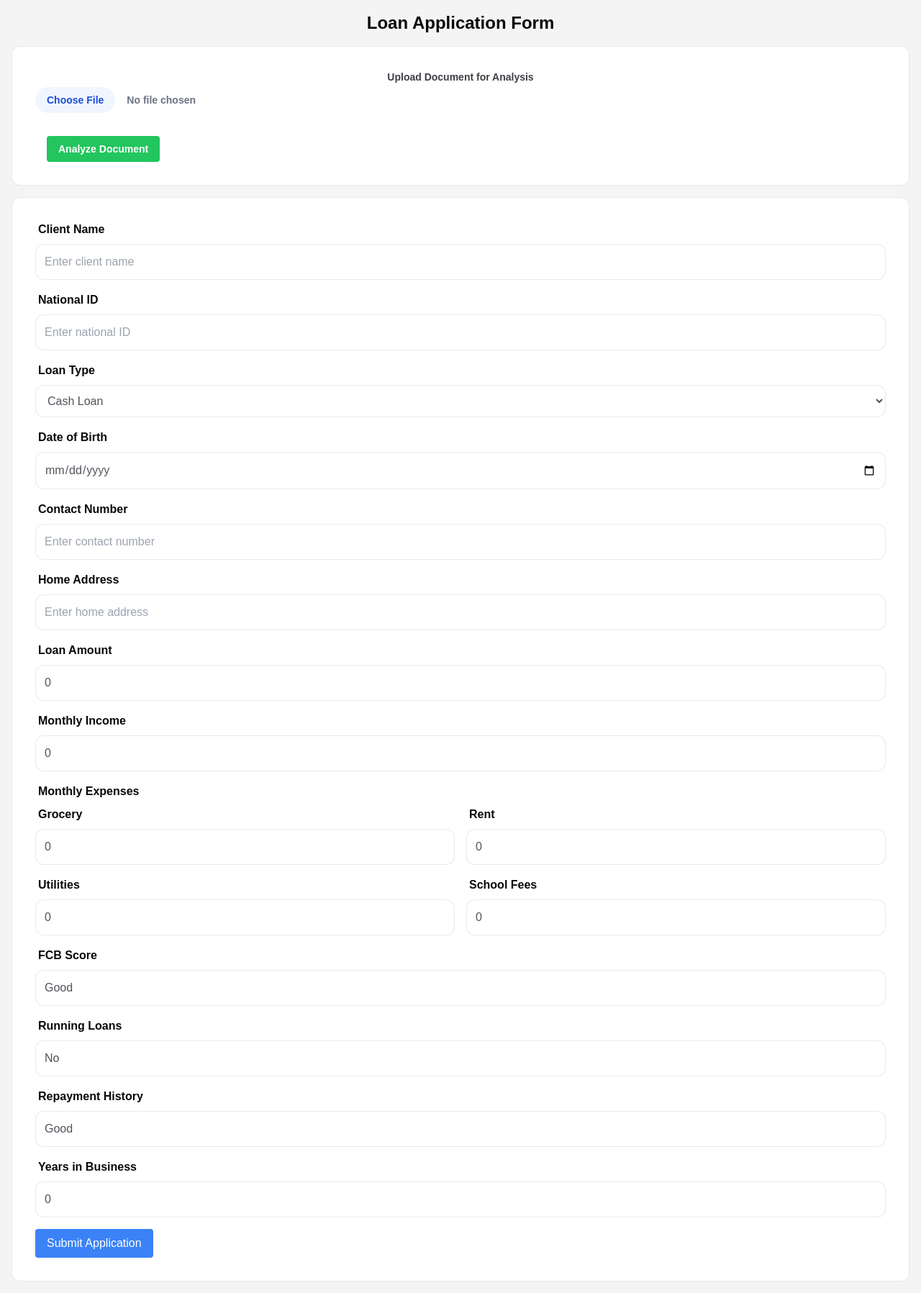
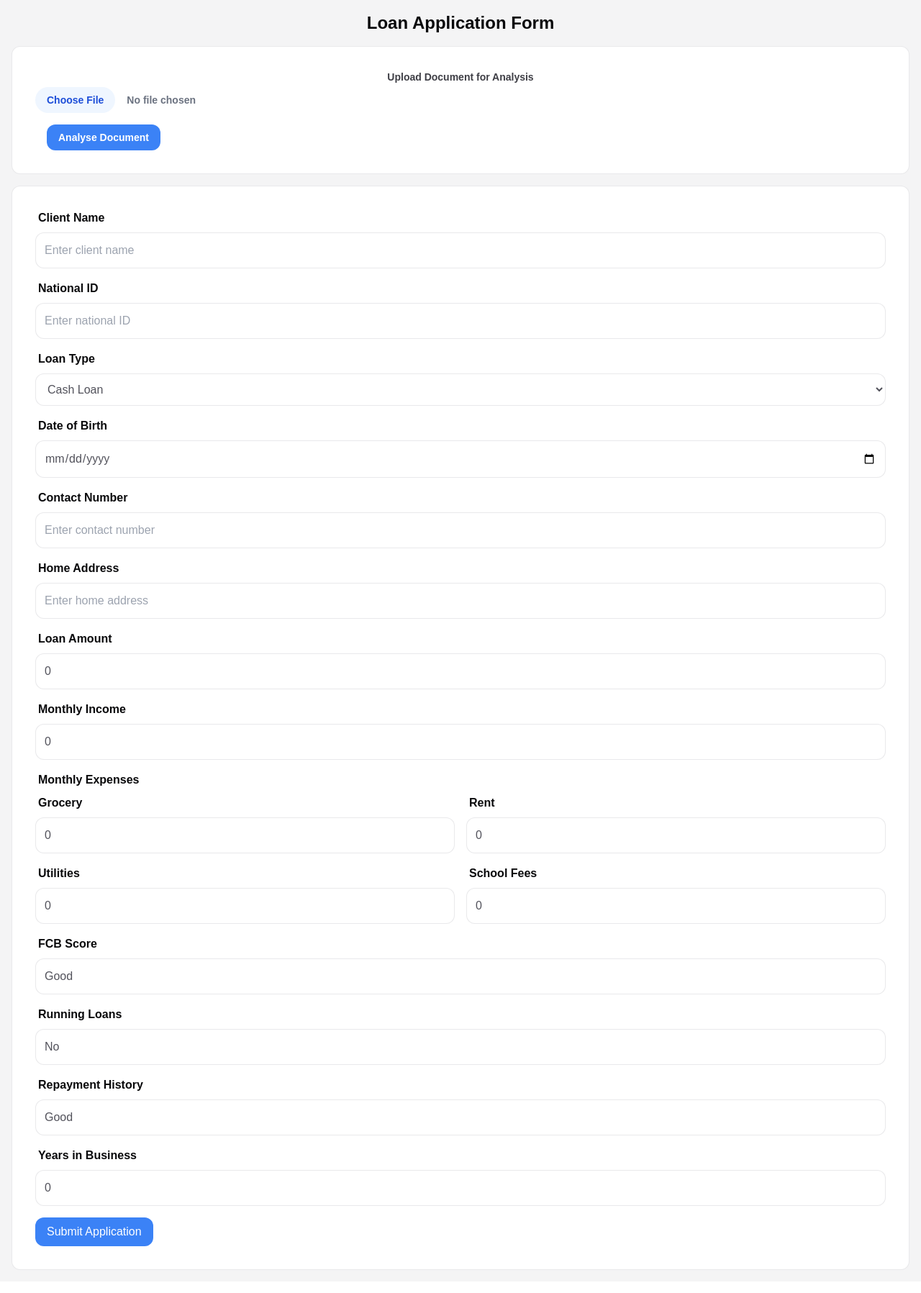
Before and after one commit to tatendabakozw/soshopay-engine, a Next.js app: page / in a window 1280 px wide. Shown: the whole page at 72% size. Built offline with nearby package versions, Linux system fonts and the light colour scheme.

Commit message:
feature: added document analysis

```diff
--- a/src/pages/api/analyze-document.ts
+++ b/src/pages/api/analyze-document.ts
@@ -49,7 +49,7 @@ export default async function handler(req: NextApiRequest, res: NextApiResponse)
     const response = await openai.chat.completions.create({
       model: "gpt-4-turbo", // Use a less expensive model
       messages: [
-        { role: "system", content: "You are a helpful assistant that analyzes documents for loan applications. Extract the client name and date of birth or any related fields if present." },
+        { role: "system", content: "You are a helpful assistant that analyzes documents. Extract the users name and date of birth or any related fields if present." },
         { role: "user", content: `Please analyze the following document for a loan application. Provide a brief summary of key points, any red flags, and extract the client name and date of birth if present. Format your response as JSON with keys: analysis, clientName, and dob.\n\n${truncatedContent}` }
       ],
       max_tokens: 500, // Limit the response size
--- a/src/pages/index.tsx
+++ b/src/pages/index.tsx
@@ -60,7 +60,6 @@ export default function Home() {
   const [loading, setLoading] = useState(false)
   const [response, setResponse] = useState<any>(null);
   const [file, setFile] = useState<File | null>(null);
-  const [analysis, setAnalysis] = useState<string | null>(null);
   const [analysisResult, setAnalysisResult] = useState<AnalysisResult | null>(null);
 
   const handleFileChange = (e: ChangeEvent<HTMLInputElement>) => {
@@ -164,8 +163,6 @@ export default function Home() {
     }
   };
 
-  console.log('result after submition: ', analysis)
-
   return (
     <div className="w-full bg-zinc-100 ">
       <div className="container mx-auto p-4">
@@ -191,14 +188,19 @@ export default function Home() {
        <button
           type="button"
           onClick={analyzeDocument}
-          className="px-4 py-2 bg-green-500 text-white rounded text-sm mt-8 hover:bg-green-600"
+          className={`px-4 py-2 rounded-xl mt-4 text-sm text-white ${loading ? 'bg-gray-500 cursor-not-allowed' : 'bg-blue-500 hover:bg-blue-600'}`}
           disabled={!file || loading}
         >
-          Analyze Document
+          {loading ? 'Analysing...' : 'Analyse Document'}
         </button>
 
 
        </div>
+       {loading && (
+        <div className="mt-4 p-4 border rounded bg-yellow-100">
+          <p className="text-yellow-700">Analysing your document...</p>
+        </div>
+      )}
        {/* PRINT THE DOC ANALYSIS here */}
        {analysisResult && (
           <div className="mt-4 p-4 border rounded bg-purple-100 text-left">
@@ -332,7 +334,7 @@ export default function Home() {
 
          <button
           type="submit"
-          className={`px-4 py-2 rounded text-white ${loading ? 'bg-gray-500 cursor-not-allowed' : 'bg-blue-500 hover:bg-blue-600'}`}
+          className={`px-4 py-2 text-md rounded-xl text-white ${loading ? 'bg-gray-500 cursor-not-allowed' : 'bg-blue-500 hover:bg-blue-600'}`}
           disabled={loading}
         >
           {loading ? 'Submitting...' : 'Submit Application'}
```
